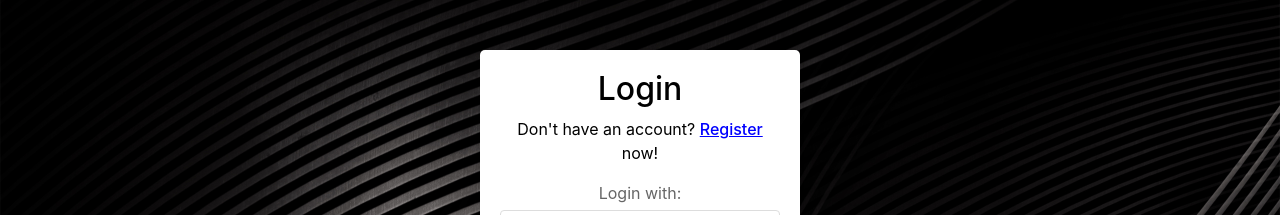
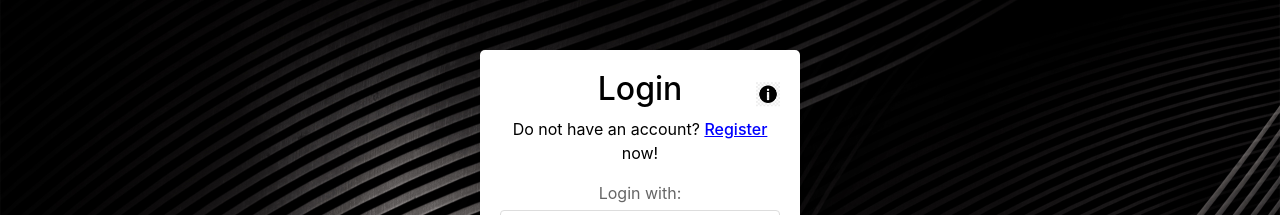
Before and after one commit to yuqihu1103/SteadySobriety, a React (Vite) app in the folder front/: page / in a window 1280 px wide. Both pictures are taken after a click on the link "Login". Shown: the part 126-341 px from the top of the page. Built offline with nearby package versions, Linux system fonts and the light colour scheme; no server answers.

Commit message:
add login info button

```diff
--- a/front/src/components/Login.jsx
+++ b/front/src/components/Login.jsx
@@ -1,6 +1,15 @@
 import React, { useState } from "react";
 import PropTypes from "prop-types";
 import "../styles/Login.css";
+import InformationPopover from "./InformationPopover";
+
+const infoContent = (
+  <ul>
+    <li>Choose Username or Email to Login</li>
+    <li>Username cannot less than 3 characters.</li>
+    <li>Password cannot less than 6 characters.</li>
+  </ul>
+);
 
 function Login({ setActiveComponent, setLoggedInUser }) {
   const [formData, setFormData] = useState({
@@ -56,9 +65,12 @@ function Login({ setActiveComponent, setLoggedInUser }) {
 
   return (
     <div className="login-container">
-      <h2 className="login-header">Login</h2>
+      <div className="login-header">
+        <h2 className="login-title">Login</h2>
+        <InformationPopover>{infoContent}</InformationPopover>
+      </div>
       <p className="navigation-message">
-        Don't have an account?{" "}
+        Do not have an account?{" "}
         <a onClick={onRegisterClicked} className="navigation">
           Register
         </a>{" "}
--- a/front/src/styles/Login.css
+++ b/front/src/styles/Login.css
@@ -11,6 +11,14 @@
 }
 
 .login-header {
+  display: flex;
+  justify-content: center; /* Center children horizontally */
+  align-items: center; /* Align children vertically */
+  position: relative; /* Needed for absolute positioning of the info button */
+  text-align: center; /* Center the text specifically */
+}
+
+.login-title {
   color: #000;
 }
 
```
